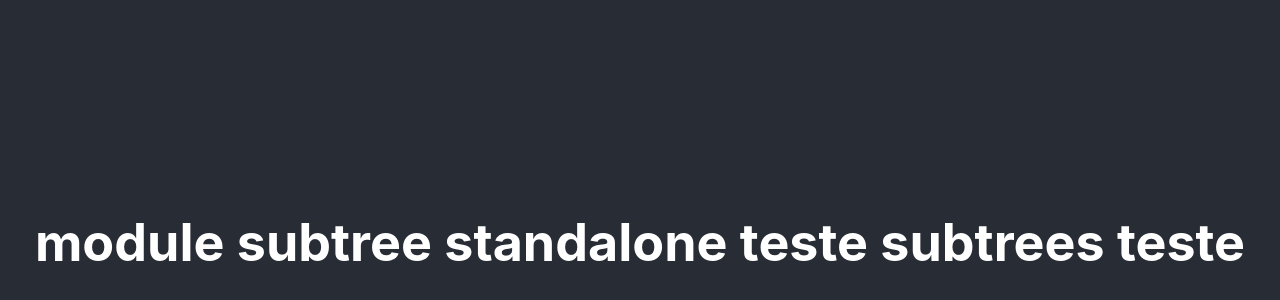
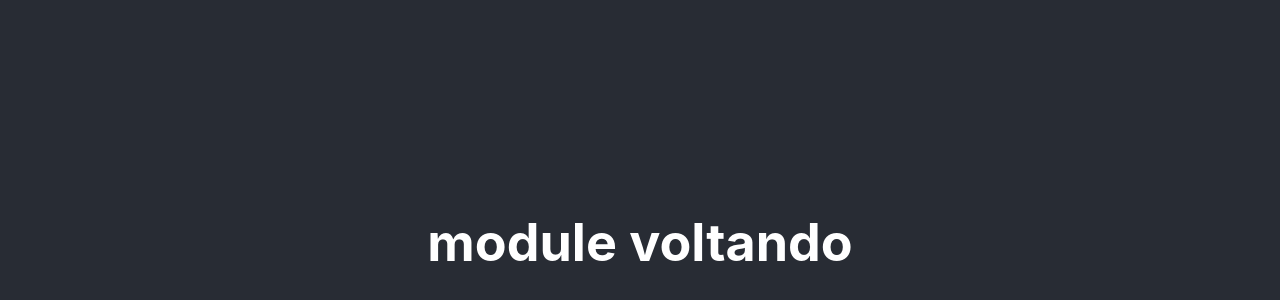
Before and after one commit to eduardorfreitas93/module-subtrees, a React (Create React App) app: page / in a window 1280 px wide. Shown: the part 158-458 px from the top of the page. Built offline with nearby package versions, Linux system fonts and the light colour scheme.

Commit message:
voltando

```diff
--- a/src/App.js
+++ b/src/App.js
@@ -5,7 +5,7 @@ function App() {
     <div className="App">
       <header className="App-header">
         <h1>
-          module subtree standalone teste subtrees teste
+          module voltando
         </h1>
       </header>
     </div>
```
